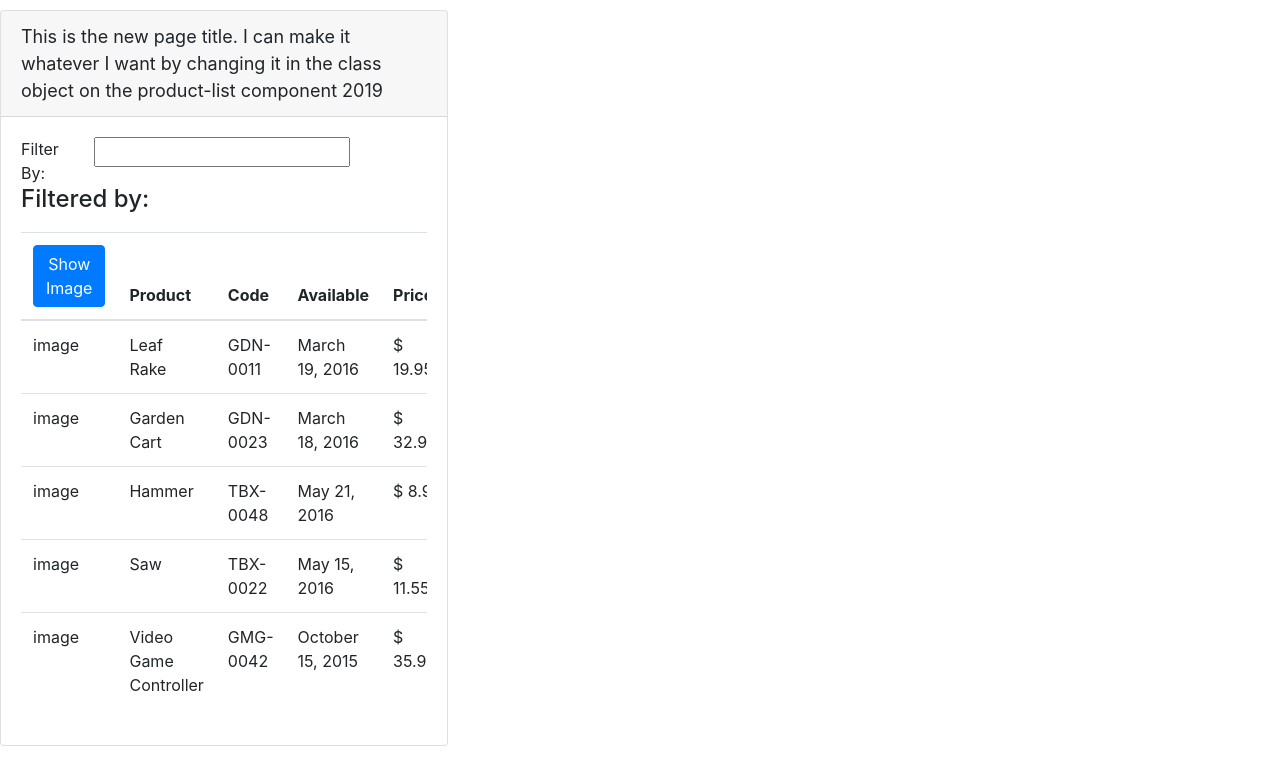
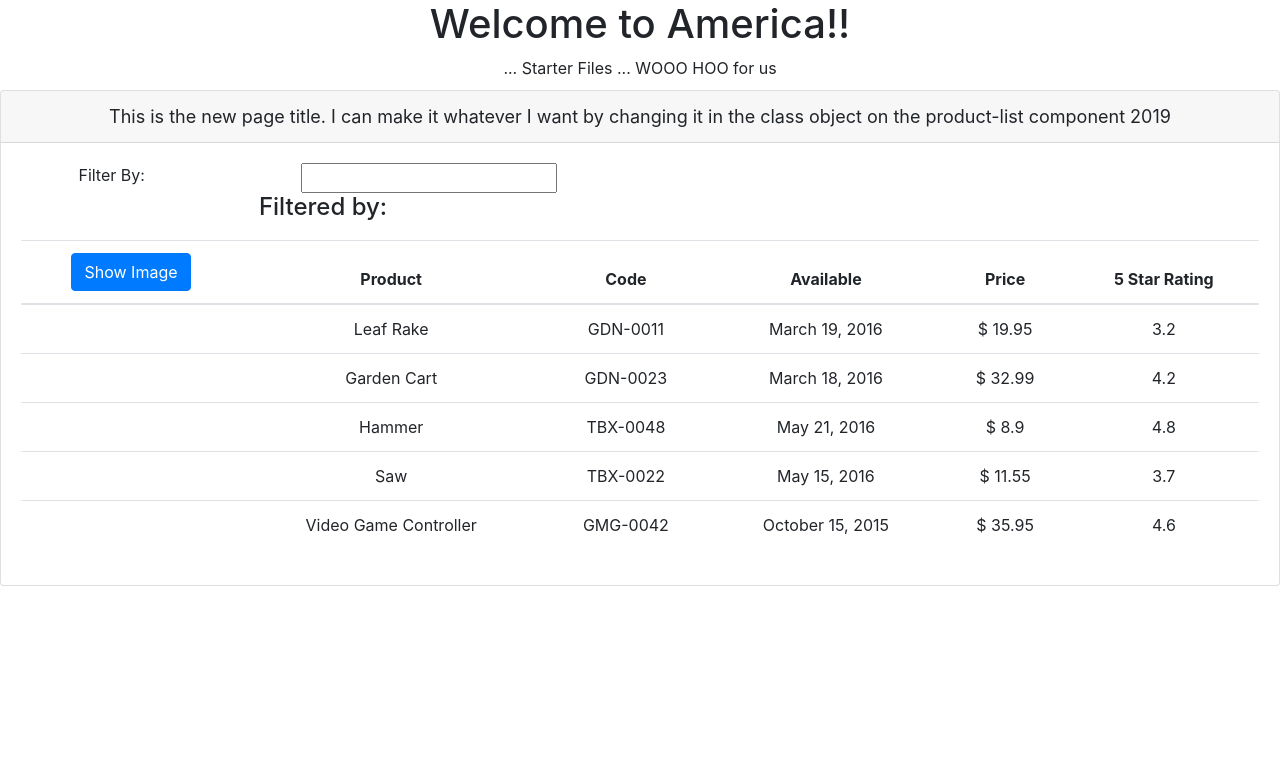
Before and after one commit to memmo01/Angular-Project, an Angular app in the folder APM-Start/: page / in a window 1280 px wide. Shown: the top 782 px of the page. Built offline with nearby package versions, Linux system fonts and the light colour scheme.

Commit message:
added filter to product search

```diff
--- a/APM-Start/src/app/app.component.html
+++ b/APM-Start/src/app/app.component.html
@@ -2,4 +2,6 @@
 <div style="text-align:center">
   <h1>Welcome to {{ title }}!!</h1>
   ... Starter Files ... WOOO HOO {{ happy }}
+
+  <pm-products></pm-products>
 </div>
--- a/APM-Start/src/app/app.component.ts
+++ b/APM-Start/src/app/app.component.ts
@@ -2,13 +2,10 @@ import { Component } from "@angular/core";
 
 @Component({
   selector: "pm-root",
-  template: `
-    <div class="contain">
-      <pm-products></pm-products>
-    </div>
-  `,
+  templateUrl: "./app.component.html",
   styleUrls: ["./app.component.css"]
 })
 export class AppComponent {
-  pageTitle: string = "This is the title";
+  title: string = "America";
+  happy: string = "for us";
 }
--- a/APM-Start/src/app/app.module.ts
+++ b/APM-Start/src/app/app.module.ts
@@ -1,12 +1,13 @@
 import { BrowserModule } from "@angular/platform-browser";
 import { NgModule } from "@angular/core";
+import { FormsModule } from "@angular/forms";
 
 import { AppComponent } from "./app.component";
 import { ProductListComponent } from "./products/product-list.component";
 
 @NgModule({
   declarations: [AppComponent, ProductListComponent],
-  imports: [BrowserModule],
+  imports: [BrowserModule, FormsModule],
   bootstrap: [AppComponent]
 })
 export class AppModule {}
--- a/APM-Start/src/app/products/product-list.component.html
+++ b/APM-Start/src/app/products/product-list.component.html
@@ -6,12 +6,12 @@
         Filter By:
       </div>
       <div class="col-md-4">
-        <input type="text" />
+        <input type="text" [(ngModel)]="listFilter" />
       </div>
     </div>
     <div class="row">
       <div class="col-md-6">
-        <h4>Filtered by:</h4>
+        <h4>Filtered by: {{ listFilter }}</h4>
       </div>
     </div>
     <div class="table-responsive">
@@ -19,8 +19,8 @@
         <thead>
           <tr>
             <th>
-              <button class="btn btn-primary">
-                Show Image
+              <button class="btn btn-primary" (click)="toggleEvent()">
+                {{ show ? "Hide" : "Show" }} Image
               </button>
             </th>
             <th>
@@ -42,7 +42,15 @@
         </thead>
         <tbody>
           <tr *ngFor="let apple of products">
-            <td>image</td>
+            <td>
+              <img
+                *ngIf="show"
+                [src]="apple.imageUrl"
+                [alt]="apple.productName"
+                [style.width.px]="imageWidth"
+                [style.margin.px]="imageMargin"
+              />
+            </td>
             <td>{{ apple.productName }}</td>
             <td>{{ apple.productCode }}</td>
             <td>{{ apple.releaseDate }}</td>
--- a/APM-Start/src/app/products/product-list.component.ts
+++ b/APM-Start/src/app/products/product-list.component.ts
@@ -1,11 +1,17 @@
 import { Component } from "@angular/core";
 import example from "../../api/products/products.json";
+import { IProduct } from "./product";
 
 @Component({
   selector: "pm-products",
   templateUrl: "./product-list.component.html"
 })
 export class ProductListComponent {
+  show: boolean = false;
+  imageWidth: number = 50;
+  imageMargin: number = 2;
+  listFilter: string = "";
+
   pageTitle: string =
     "This is the new page title. I can make it whatever I want by changing it in the class object on the product-list component";
 
@@ -15,5 +21,9 @@ export class ProductListComponent {
     return o;
   }
 
-  products: any[] = example;
+  toggleEvent() {
+    this.show = !this.show;
+  }
+
+  products: IProduct[] = example;
 }
--- /dev/null
+++ b/APM-Start/src/app/products/product.ts
@@ -0,0 +1,10 @@
+export interface IProduct {
+  productId: number;
+  productName: string;
+  productcode: string;
+  releaseDate: string;
+  price: number;
+  description: string;
+  starRating: number;
+  imageUrl: string;
+}
```
